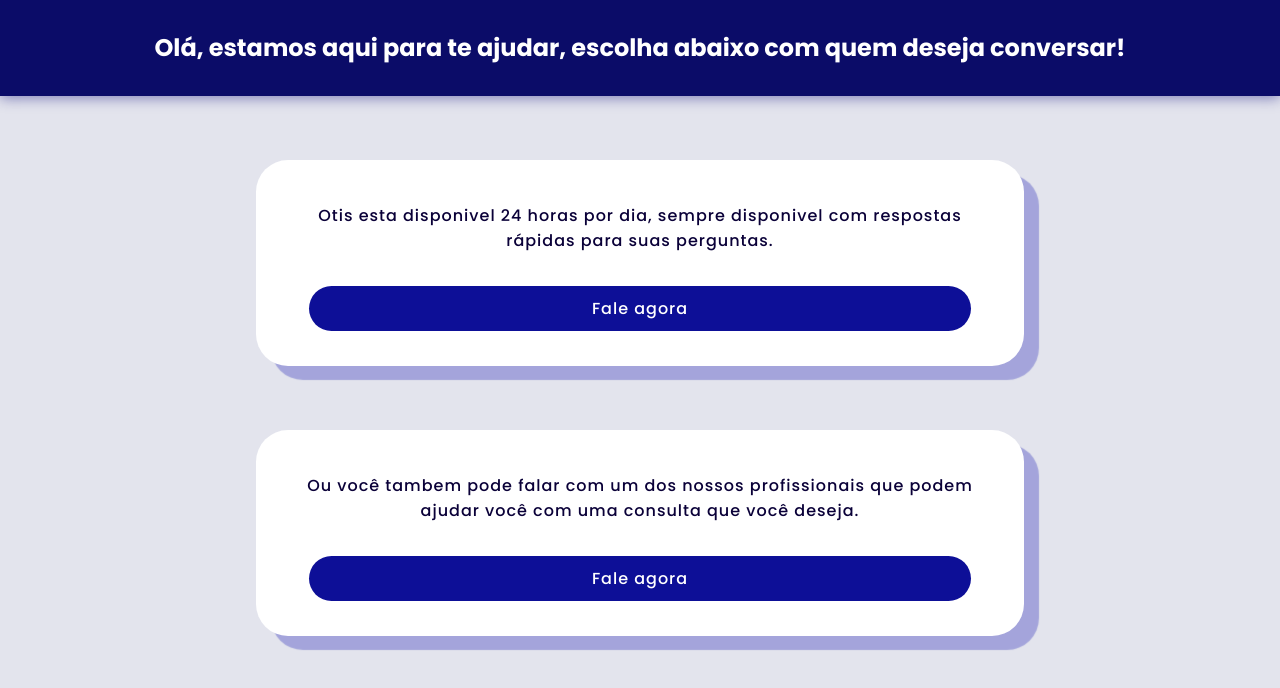
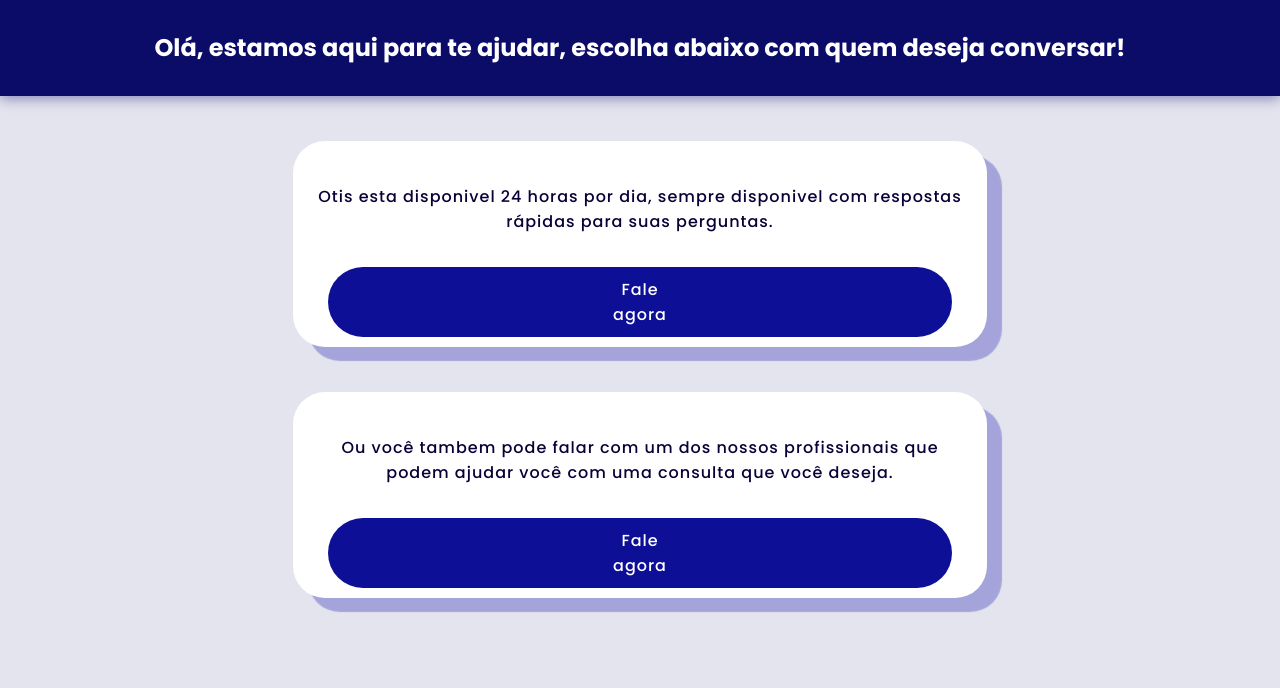
Before and after one commit to pedrocsampaio/OTIS, a plain HTML site: page escolha.html in a window 1280 px wide. Drawn offline with Linux system fonts and the light colour scheme.

Commit message:
Update style2.css

```diff
--- a/style2.css
+++ b/style2.css
@@ -26,9 +26,7 @@ body {
 a {
     display: inline-block;
     margin: 25px 10px;
-    padding: 10px;
-    padding-right: 40%;
-    padding-left: 40%;
+    padding: 10px 280px;
     background: #0d0f97;
     color: #fff;
     font-weight: 500;
@@ -37,17 +35,12 @@ a {
     border-radius: 40px;
     margin-top: 33px;
     margin-bottom: 33px;
-    white-space: nowrap;
 }
 
 div {
-    display: block;
     margin: 45px 293px;
-    margin-top:5%;
-    margin-left: 20%;
-    margin-right: 20%;
     height: 120px;
-    padding: 43px 30px;
+    padding: 43px 25px;
     text-align: center;
     background: #ffffff;
     color: rgb(10, 0, 56);
```
